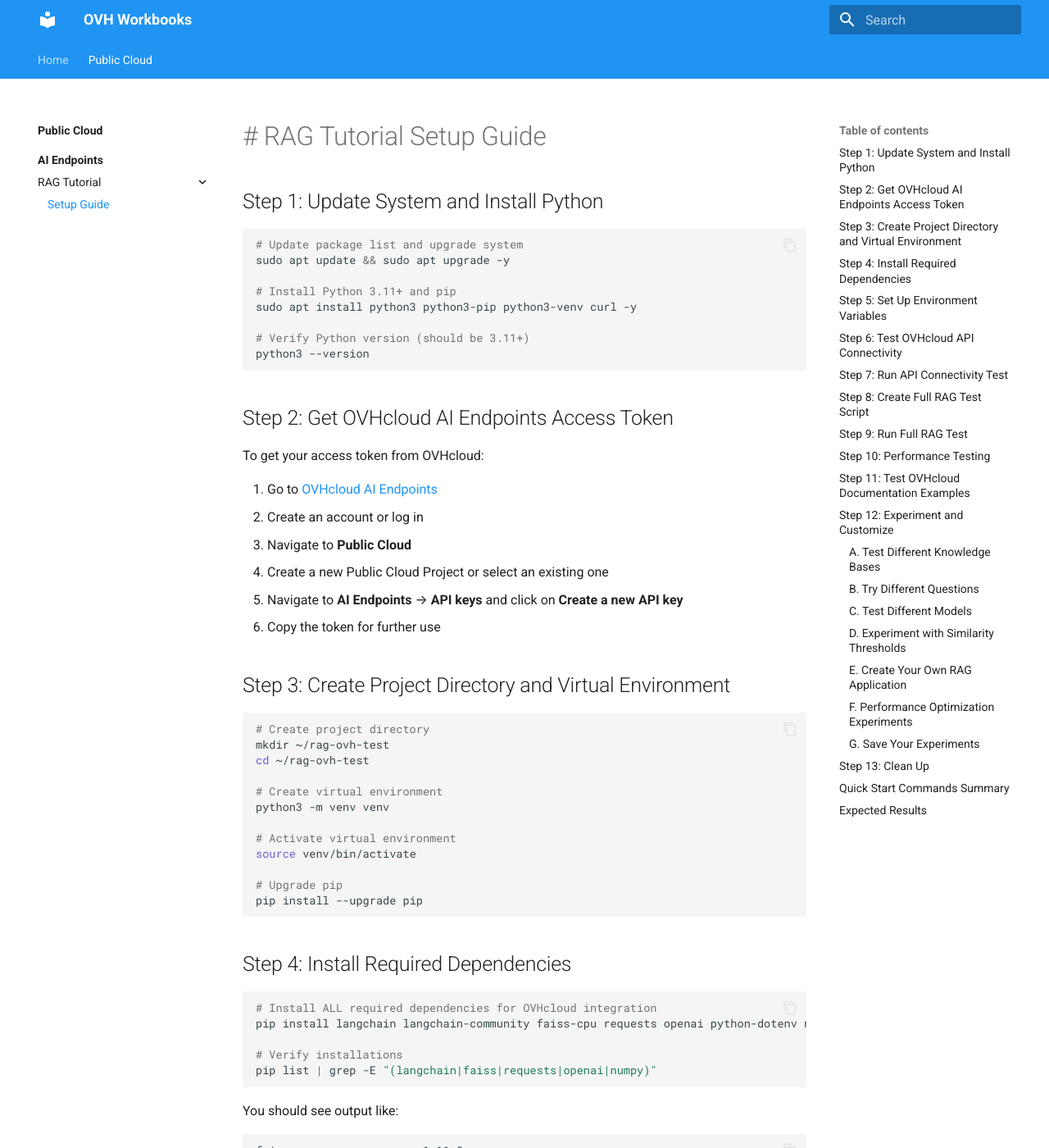
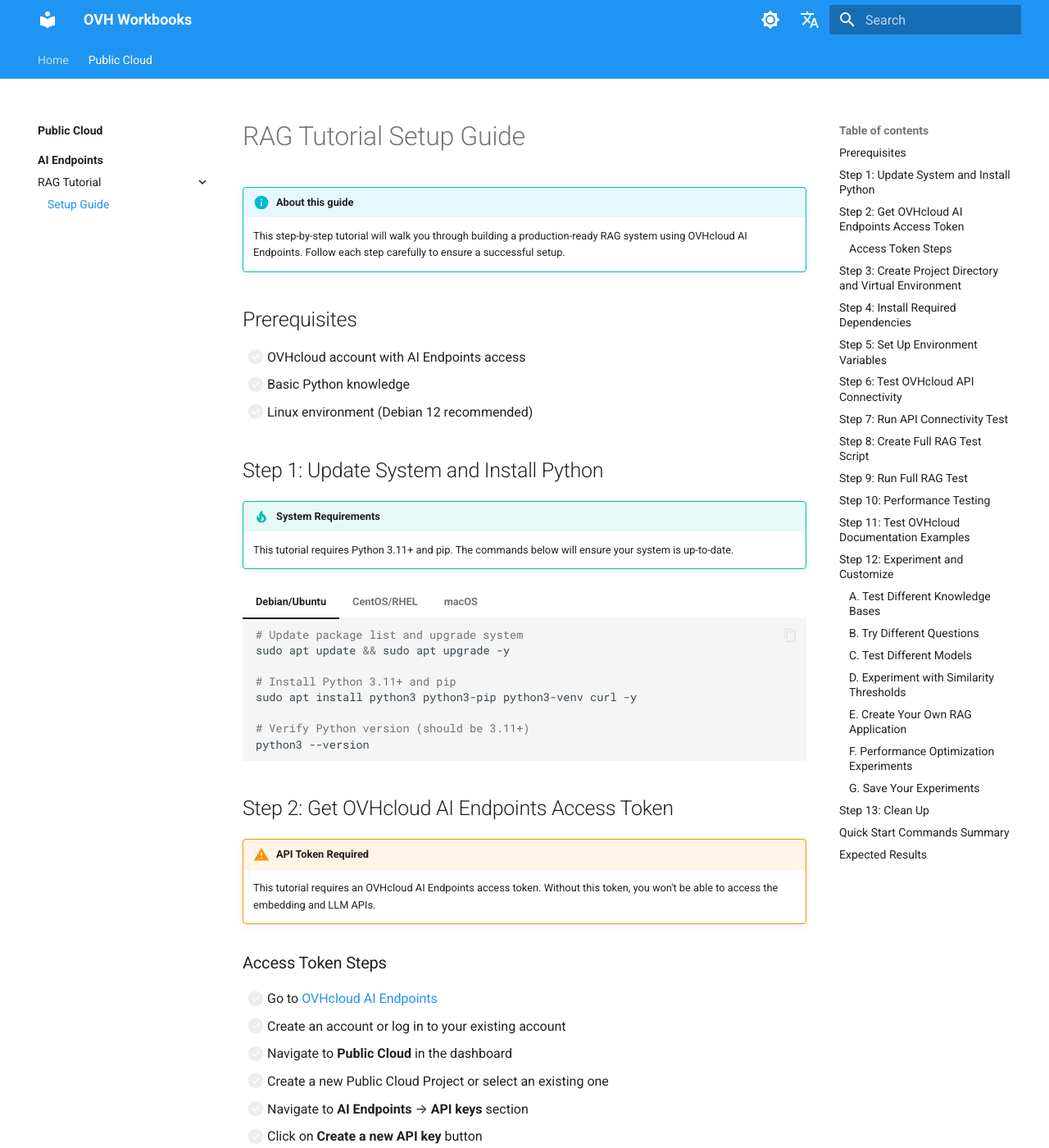
Before and after one commit to cougz/ovhcloud-workbooks, an MkDocs documentation site: the page built from docs/public-cloud/ai-endpoints/rag-tutorial/setup-guide.md, in a window 1280 px wide and 1400 px high. Shown: the whole window at 82% size. Built offline with MkDocs 1.6.1 and Material for MkDocs 9.7.7, drawn with Linux system fonts in a browser that asks for light colours; comment, search, counter and statistics services are not loaded; some of the changed text lies outside the part shown.

Commit message:
Enhance MkDocs with dark mode, localization, and step-by-step guide styling

````diff
--- a/docs/public-cloud/ai-endpoints/rag-tutorial/setup-guide.md
+++ b/docs/public-cloud/ai-endpoints/rag-tutorial/setup-guide.md
@@ -1,28 +1,85 @@
-# \# RAG Tutorial Setup Guide
+# RAG Tutorial Setup Guide
+
+!!! info "About this guide"
+    This step-by-step tutorial will walk you through building a production-ready RAG system using OVHcloud AI Endpoints. Follow each step carefully to ensure a successful setup.
+
+## Prerequisites
+
+- [ ] OVHcloud account with AI Endpoints access
+- [ ] Basic Python knowledge
+- [ ] Linux environment (Debian 12 recommended)
 
 ## Step 1: Update System and Install Python
 
-```bash
-# Update package list and upgrade system
-sudo apt update && sudo apt upgrade -y
+!!! tip "System Requirements"
+    This tutorial requires Python 3.11+ and pip. The commands below will ensure your system is up-to-date.
 
-# Install Python 3.11+ and pip
-sudo apt install python3 python3-pip python3-venv curl -y
+=== "Debian/Ubuntu"
+    ```bash
+    # Update package list and upgrade system
+    sudo apt update && sudo apt upgrade -y
 
-# Verify Python version (should be 3.11+)
-python3 --version
-```
+    # Install Python 3.11+ and pip
+    sudo apt install python3 python3-pip python3-venv curl -y
+
+    # Verify Python version (should be 3.11+)
+    python3 --version
+    ```
+
+=== "CentOS/RHEL"
+    ```bash
+    # Update package list and upgrade system
+    sudo yum update -y
+
+    # Install Python 3.11+ and pip
+    sudo yum install python3 python3-pip python3-venv curl -y
+
+    # Verify Python version (should be 3.11+)
+    python3 --version
+    ```
+
+=== "macOS"
+    ```bash
+    # Install Homebrew if not already installed
+    /bin/bash -c "$(curl -fsSL https://raw.githubusercontent.com/Homebrew/install/HEAD/install.sh)"
+
+    # Install Python 3.11+
+    brew install python@3.11
+
+    # Verify Python version
+    python3 --version
+    ```
 
 ## Step 2: Get OVHcloud AI Endpoints Access Token
 
-To get your access token from OVHcloud:
+!!! warning "API Token Required"
+    This tutorial requires an OVHcloud AI Endpoints access token. Without this token, you won't be able to access the embedding and LLM APIs.
 
-1.  Go to [OVHcloud AI Endpoints](https://www.ovhcloud.com/en/public-cloud/ai-endpoints/)
-2.  Create an account or log in
-3.  Navigate to **Public Cloud**
-4.  Create a new Public Cloud Project or select an existing one
-5.  Navigate to **AI Endpoints** → **API keys** and click on **Create a new API key**
-6.  Copy the token for further use
+### Access Token Steps
+
+- [ ] Go to [OVHcloud AI Endpoints](https://www.ovhcloud.com/en/public-cloud/ai-endpoints/)
+- [ ] Create an account or log in to your existing account
+- [ ] Navigate to **Public Cloud** in the dashboard
+- [ ] Create a new Public Cloud Project or select an existing one
+- [ ] Navigate to **AI Endpoints** → **API keys** section
+- [ ] Click on **Create a new API key** button
+- [ ] Copy the generated token for use in this tutorial
+
+!!! tip "Token Security"
+    Your API token is sensitive information. Never share it publicly or commit it to version control systems. We'll use environment variables to keep it secure.
+
+```mermaid
+flowchart TD
+    A[Start] --> B[Create OVHcloud Account]
+    B --> C[Navigate to Public Cloud]
+    C --> D[Select/Create Project]
+    D --> E[Go to AI Endpoints]
+    E --> F[Create API Key]
+    F --> G[Copy Token]
+    G --> H[Use in Tutorial]
+    style F fill:#f96,stroke:#333,stroke-width:2px
+    style G fill:#f96,stroke:#333,stroke-width:2px
+```
 
 ## Step 3: Create Project Directory and Virtual Environment
 
--- a/mkdocs.yml
+++ b/mkdocs.yml
@@ -4,10 +4,24 @@
 
 theme:
   name: material
+  language: en
   palette:
-    - scheme: default
+    # Light mode
+    - media: "(prefers-color-scheme: light)"
+      scheme: default
       primary: blue
       accent: blue
+      toggle:
+        icon: material/brightness-7
+        name: Switch to dark mode
+    # Dark mode
+    - media: "(prefers-color-scheme: dark)"
+      scheme: slate
+      primary: blue
+      accent: light blue
+      toggle:
+        icon: material/brightness-4
+        name: Switch to light mode
   features:
     - navigation.tabs
     - navigation.sections
@@ -16,6 +30,8 @@
     - search.highlight
     - content.code.copy
     - navigation.indexes
+    - content.tabs.link
+    - language.selector
 
 nav:
   - Home: index.md
@@ -33,11 +49,34 @@
   - pymdownx.inlinehilite
   - pymdownx.snippets:
       base_path: ['.', 'public-cloud/ai-endpoints/rag-tutorial/scripts']
-  - pymdownx.superfences
+  - pymdownx.superfences:
+      custom_fences:
+        - name: mermaid
+          class: mermaid
+          format: !!python/name:pymdownx.superfences.fence_code_format
   - admonition
   - pymdownx.details
   - attr_list
   - md_in_html
+  - pymdownx.tasklist:
+      custom_checkbox: true
+  - pymdownx.tabbed:
+      alternate_style: true
+  - pymdownx.emoji:
+      emoji_index: !!python/name:material.extensions.emoji.twemoji
+      emoji_generator: !!python/name:material.extensions.emoji.to_svg
 
 plugins:
   - search
+
+extra:
+  alternate:
+    - name: English
+      link: /
+      lang: en
+    - name: Français
+      link: /fr/
+      lang: fr
+    - name: Deutsch
+      link: /de/
+      lang: de
````
Also changed, not shown: docs/de/index.md (added, +17 -0 lines), docs/de/public-cloud/ai-endpoints/rag-tutorial/index.md (added, +27 -0 lines), docs/fr/index.md (added, +17 -0 lines), docs/fr/public-cloud/ai-endpoints/rag-tutorial/index.md (added, +27 -0 lines).
